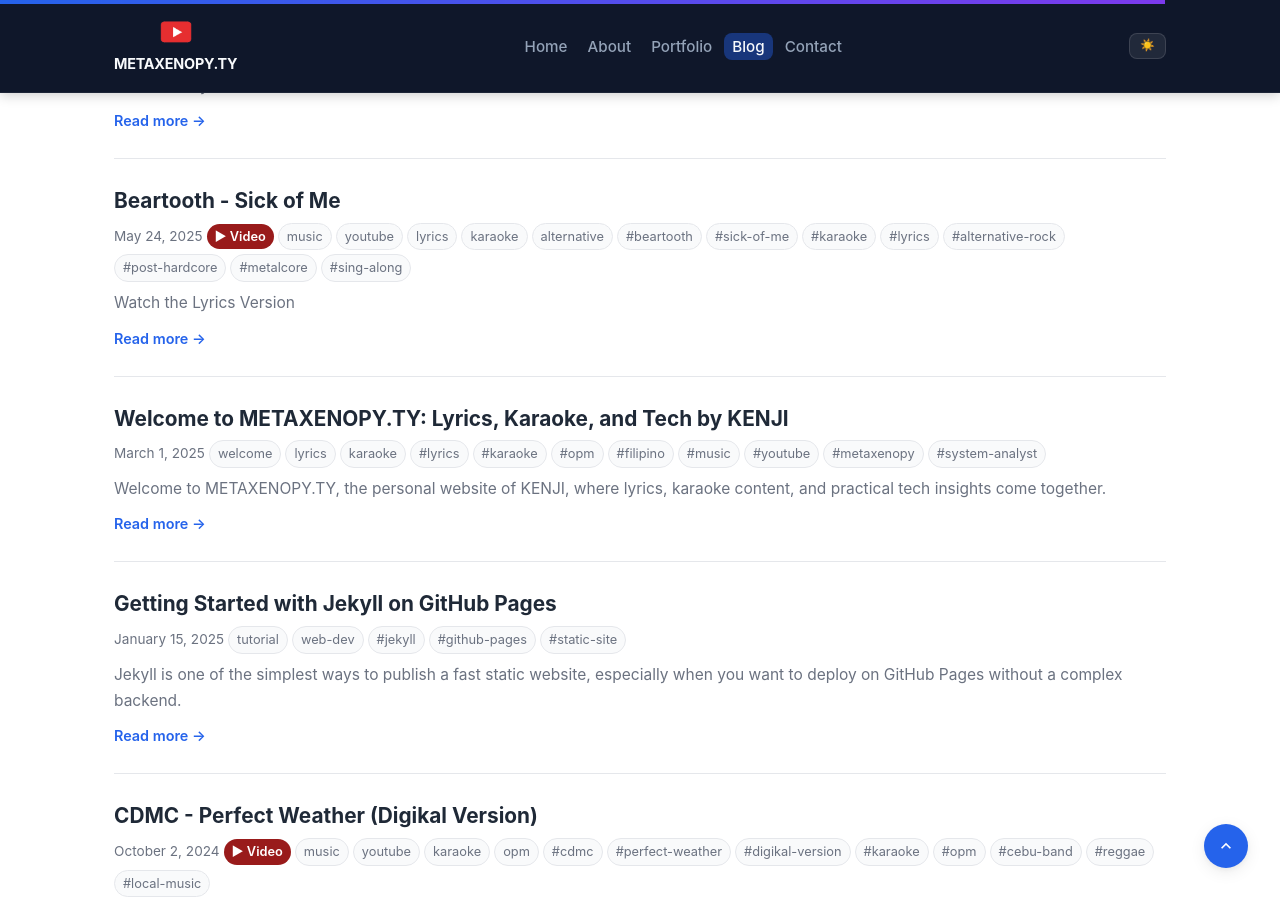
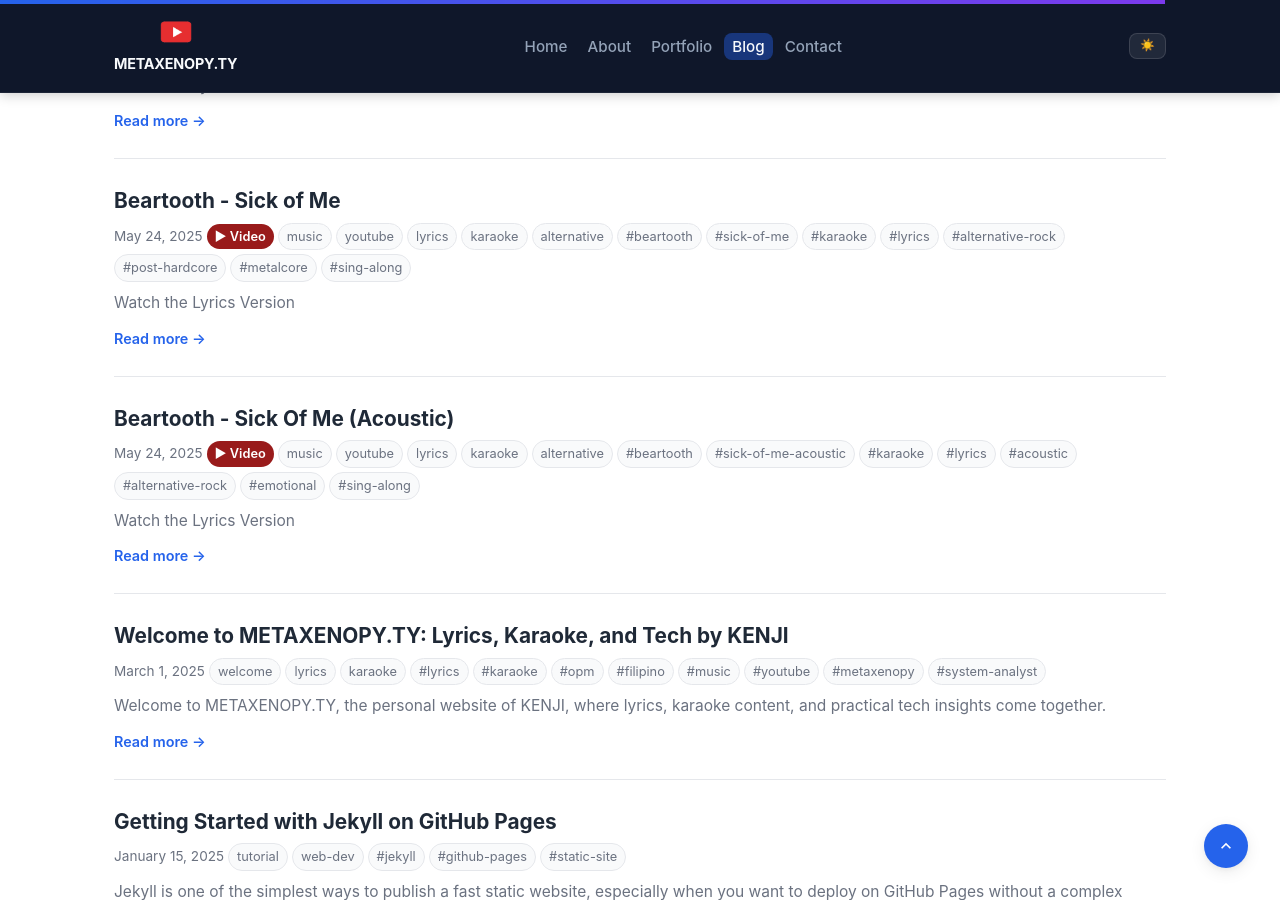
Before and after one commit to darzmackz/darzmackz.github.io, a Jekyll site: the page built from blog/index.html, in a window 1280 px wide and 900 px high, scrolled down 5428 px. Built offline with Jekyll 4.4.1, drawn with Linux system fonts in a browser that asks for light colours; some of the changed lines change nothing that is shown.

Commit message:
Update: Beartooth - Sick Of Me (Acoustic)

````diff
--- a/_posts/2025-05-24-beartooth-sick-of-me-acoustic.md
+++ b/_posts/2025-05-24-beartooth-sick-of-me-acoustic.md
@@ -1,86 +1,54 @@
 ---
-layout: "post"
+layout: post
 title: "Beartooth - Sick Of Me (Acoustic)"
 date: "2025-05-24 12:00:00 +0800"
-categories: ["music", "youtube", "lyrics", "karaoke"]
-tags: ["beartooth", "sick", "acoustic", "karaoke", "lyrics", "metaxenopy"]
+categories: [music, youtube, lyrics, karaoke, alternative]
+tags: [beartooth, sick-of-me-acoustic, karaoke, lyrics, acoustic, alternative-rock, emotional, sing-along]
 youtube_id: "RVwCdRBDdp8"
-description: "A draft post for Beartooth - Sick Of Me (Acoustic) that combines both lyrics and karaoke versions into one cleaner, more useful blog entry."
-seo_title: "Beartooth - Sick Of Me (Acoustic) | METAXENOPY.TY"
-published: false
-status: "draft"
+description: "Experience “Sick Of Me (Acoustic)” by Beartooth with both lyrics and karaoke versions—perfect for fans who want to follow the words or sing along to this raw and stripped-down rendition."
+seo_title: "Beartooth - Sick Of Me (Acoustic) | METAXENOPY.TY| Lyrics & Karaoke Version"
+status: "published"
+published: true
 ---
 
-## SOURCE_DATA
+## Watch the Lyrics Version
 
-- Final post title: Beartooth - Sick Of Me (Acoustic)
-- Channel: METAXENOPY
-- Blog post date: 2025-05-24
-- Available video types: karaoke, lyrics
+If you want to fully connect with the vulnerability of *Sick Of Me (Acoustic)*, the lyrics version is the best place to start. It lets you follow every word while experiencing the stripped-down emotion of the track.
 
-### Video Links
+---
 
-- Beartooth - Sick Of Me (Acoustic) [Karaoke]: https://www.youtube.com/watch?v=P9emN5L2alo
-- Beartooth - Sick Of Me (Acoustic) [Lyrics]: https://www.youtube.com/watch?v=RVwCdRBDdp8
+# Beartooth - Sick Of Me (Acoustic)
 
-### Source Description Snippets
+Some songs become even more powerful when everything is stripped back—and *Sick Of Me (Acoustic)* is a perfect example. This version removes the heavy layers and leaves behind something more intimate, exposing the raw emotion at the core of the song.
 
-- Beartooth - Sick Of Me (Acoustic) [Karaoke]: 🎤 Sick of Me – Beartooth | Karaoke Version by METAXENOPY (No Vocals) 🎵 Song: "Sick of Me" (Karaoke Version) 🎤 Artist: Beartooth 🎙️ Karaoke track + on-screen lyrics 🎥 Created by: METAXENOPY Want to sing it yourself? This karaoke version of Beartooth’s “Sick of Me” features no vocals and synced lyrics so you can take the mic and let your voice shine. Whether you're jamming solo or sharing with frien
-- Beartooth - Sick Of Me (Acoustic) [Lyrics]: 🎸 Sick of Me (Acoustic Version) – Beartooth | Lyric Video by METAXENOPY 🎵 Song: "Sick of Me (Acoustic)" 🎤 Artist: Beartooth 📽️ Lyric Video by: METAXENOPY Beartooth’s “Sick of Me (Acoustic)” strips away the noise to expose the raw heart behind the lyrics. I made this lyric video to capture the vulnerability and honesty of this emotional acoustic rendition. 💬 Drop your thoughts in the comments. 👍 Li
+With a more minimal arrangement, every lyric and note feels closer, making the message hit in a different and more personal way.
 
-## AI_DRAFT_PROMPT
+---
 
-```text
-Create a unique blog post in Markdown.
+## Sing Along with the Karaoke Version
 
-Requirements:
-- Keep the title exactly: "Beartooth - Sick Of Me (Acoustic)"
-- Use the blog post date exactly: 2025-05-24
-- Make it SEO-friendly but natural
-- Make it human, readable, and not robotic
-- Use the title as the main SEO topic naturally
-- Do not invent facts beyond the provided details
-- Write an engaging intro, not a generic one
-- Use clean section headings
-- Add a short natural closing paragraph
-- Make the article feel handcrafted and useful to readers
-- Avoid generic filler and repetitive phrasing
-- Do not mention anything about AI, automation, or draft generation
-- Since both lyrics and karaoke versions exist, combine them naturally into one post
-- Mention the lyrics version as the one for readers who want to follow the words
-- Mention the karaoke version as the one for readers who want to sing along
+If you want to step into that raw emotion yourself, the karaoke version gives you the space to do exactly that. It’s perfect for expressive performances, whether you're practicing or simply letting the song speak through you.
 
-Available source data:
-- Final post title: Beartooth - Sick Of Me (Acoustic)
-- Channel: METAXENOPY
-- Site title: METAXENOPY.TY
-- Site author: Kent Harvey Plando
-- YouTube publish date: 2025-05-24
-- Available video types: karaoke, lyrics
+<iframe width="100%" height="400" src="https://www.youtube.com/embed/P9emN5L2alo" frameborder="0" allowfullscreen></iframe>
 
-Video sources:
-- Beartooth - Sick Of Me (Acoustic) [Karaoke] => https://www.youtube.com/watch?v=P9emN5L2alo
-- Beartooth - Sick Of Me (Acoustic) [Lyrics] => https://www.youtube.com/watch?v=RVwCdRBDdp8
+---
 
-Source description snippets:
-- Beartooth - Sick Of Me (Acoustic) [Karaoke]: 🎤 Sick of Me – Beartooth | Karaoke Version by METAXENOPY (No Vocals) 🎵 Song: "Sick of Me" (Karaoke Version) 🎤 Artist: Beartooth 🎙️ Karaoke track + on-screen lyrics 🎥 Created by: METAXENOPY Want to sing it yourself? This karaoke version of Beartooth’s “Sick of Me” features no vocals and synced lyrics so you can take the mic and let your voice shine. Whether you're jamming solo or sharing with frien
-- Beartooth - Sick Of Me (Acoustic) [Lyrics]: 🎸 Sick of Me (Acoustic Version) – Beartooth | Lyric Video by METAXENOPY 🎵 Song: "Sick of Me (Acoustic)" 🎤 Artist: Beartooth 📽️ Lyric Video by: METAXENOPY Beartooth’s “Sick of Me (Acoustic)” strips away the noise to expose the raw heart behind the lyrics. I made this lyric video to capture the vulnerability and honesty of this emotional acoustic rendition. 💬 Drop your thoughts in the comments. 👍 Li
+## A More Intimate Sound
 
-Return the final answer in this exact order:
-1. SEO Title
-2. Excerpt/Description
-3. Categories
-4. Tags
-5. Markdown Content
+What makes the acoustic version stand out is its simplicity. Without the heavier instrumentation, the focus shifts entirely to the lyrics and delivery, creating a more emotional and reflective experience.
 
-Formatting rules for your answer:
-- SEO Title: one line only
-- Excerpt/Description: one paragraph only
-- Categories: comma-separated list
-- Tags: comma-separated list
-- Markdown Content: full blog post only
-```
+---
 
-## CONTENT
+## Final Thoughts
 
-Paste the AI_DRAFT_PROMPT into ChatGPT, then replace this section with the final polished Markdown content.
+*Sick Of Me (Acoustic)* offers a different perspective on the track—one that feels more personal and direct. Whether you're following the lyrics or singing along, it’s a version that connects on a deeper level.
+
+---
+
+## Follow METAXENOPY on YouTube
+
+I also publish lyrics and karaoke content on the **METAXENOPY** YouTube channel.
+
+[Subscribe to METAXENOPY on YouTube](https://www.youtube.com/@metaxenopy?sub_confirmation=1)
+
+If you have a song request or topic idea, visit the [contact page]({{ '/contact/' | relative_url }}).
````
